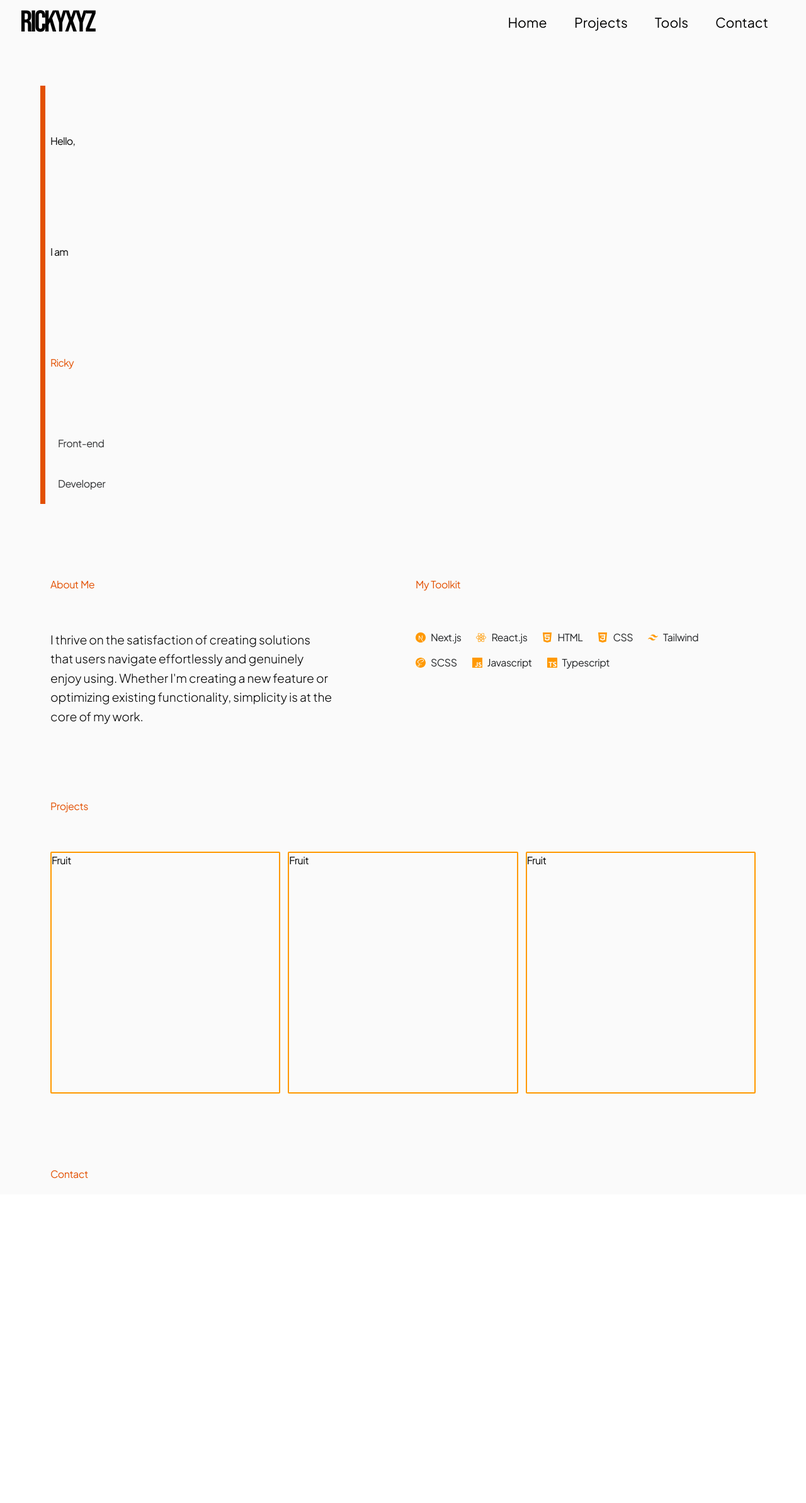
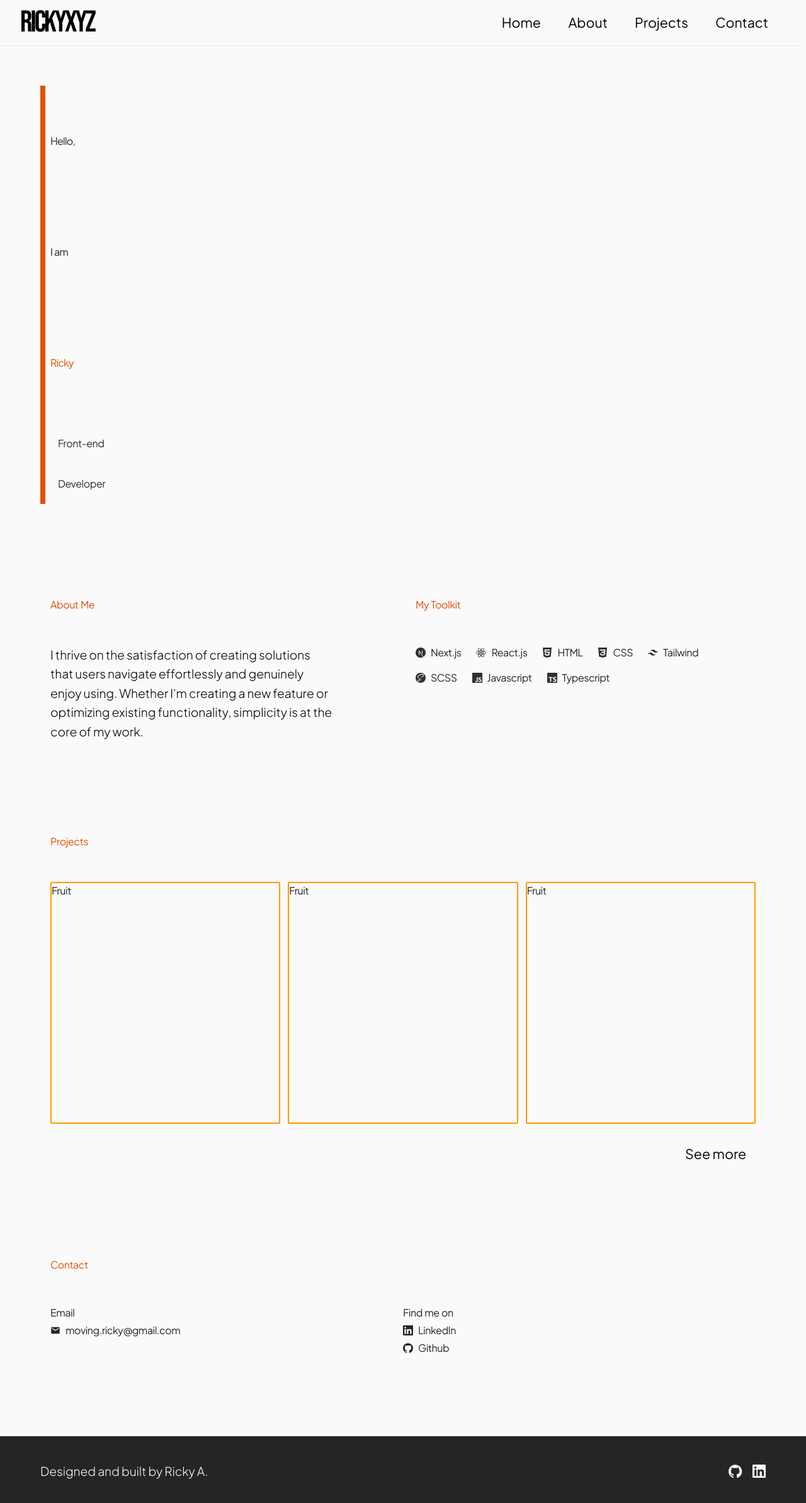
Before and after one commit to rickyxyz/rickyxyz.github.io, a React (Vite) app: page / in a window 1280 px wide. Shown: the top 2386 px of the page at 63% size. Before the commit the page ends 1896 px from the top, so only its background shows below. Built offline with nearby package versions, Linux system fonts and the light colour scheme.

Commit message:
feat: add contact and footer

```diff
--- a/src/App.tsx
+++ b/src/App.tsx
@@ -7,7 +7,10 @@ import {
   SiTailwindcss,
   SiCss3,
   SiHtml5,
+  SiLinkedin,
+  SiGithub,
 } from "react-icons/si";
+import { MdEmail } from "react-icons/md";
 
 const skills = [
   {
@@ -46,7 +49,7 @@ const skills = [
 
 function App() {
   return (
-    <main className="w-full grid grid-cols-1 md:grid-cols-2 gap-y-12 gap-x-10 px-8 md:px-20 md:pt-16 md:gap-y-24 max-w-7xl">
+    <main className="w-full grid grid-cols-1 md:grid-cols-2 gap-y-12 gap-x-10 px-8 md:px-20 md:pt-16 md:gap-y-32 max-w-7xl">
       <section className="relative w-full flex md:col-span-2">
         <div className="w-2 h-full bg-dark_orange absolute -left-4" />
         <div>
@@ -61,7 +64,7 @@ function App() {
           <h2 className="pl-1 md:pl-3 text-darker_black">Developer</h2>
         </div>
       </section>
-      <section className="w-full flex flex-col gap-4 md:gap-10 justify-start relative">
+      <section className="w-full flex flex-col gap-4 md:gap-8 justify-start relative">
         <h2 className="text-dark_orange">About Me</h2>
         <p className="md:w-5/6">
           I thrive on the satisfaction of creating solutions that users navigate
@@ -70,20 +73,20 @@ function App() {
           core of my work.
         </p>
       </section>
-      <section className="min-h w-full flex flex-col gap-4 md:gap-10 justify-start md:w-10/12 relative">
+      <section className="min-h w-full flex flex-col gap-4 md:gap-8 justify-start md:w-10/12 relative">
         <h2 className="text-dark_orange">My Toolkit</h2>
         <ul className="flex flex-row flex-wrap w-full gap-x-6 gap-y-4">
           {skills.map((skill) => (
             <li key={`skill-${skill.name}`}>
               <h6 className="flex flex-row items-center gap-2 text-almost_black">
-                <span className="text-orange">{skill.icon}</span>
+                <span className="text-darker_black">{skill.icon}</span>
                 {skill.name}
               </h6>
             </li>
           ))}
         </ul>
       </section>
-      <section className="md:col-span-2 w-full flex flex-col gap-4 md:gap-10">
+      <section className="md:col-span-2 w-full flex flex-col gap-4 md:gap-8">
         <h2 className="text-dark_orange">Projects</h2>
         <div className="grid grid-cols-3 gap-3 h-96 justify-between">
           <article className="border-2 border-orange rounded-sm">
@@ -96,9 +99,36 @@ function App() {
             <h3>Fruit</h3>
           </article>
         </div>
+        <a className="self-end w-28">See more</a>
       </section>
-      <section className="md:col-span-2 w-full flex flex-col">
+      <section className="pb-32 md:col-span-2 w-full flex flex-col gap-4 md:gap-8">
         <h2 className="text-dark_orange">Contact</h2>
+        <div className="grid grid-cols-2 justify-between items-start">
+          <div>
+            <h3 className="text-almost_black mb-1">Email</h3>
+            <h5 className="flex flex-row items-center gap-2 text-almost_black">
+              <MdEmail />
+              moving.ricky@gmail.com
+            </h5>
+          </div>
+          <div>
+            <h3 className="mb-1">Find me on</h3>
+            <ul className="flex flex-col gap-y-1">
+              <li>
+                <h5 className="flex flex-row items-center gap-2 text-almost_black">
+                  <SiLinkedin />
+                  LinkedIn
+                </h5>
+              </li>
+              <li>
+                <h5 className="flex flex-row items-center gap-2 text-almost_black">
+                  <SiGithub />
+                  Github
+                </h5>
+              </li>
+            </ul>
+          </div>
+        </div>
       </section>
     </main>
   );
--- /dev/null
+++ b/src/Footer.tsx
@@ -0,0 +1,27 @@
+import { SiGithub, SiLinkedin } from "react-icons/si";
+
+function Footer() {
+  return (
+    <footer className="bg-almost_black w-full flex flex-col items-center p-10">
+      <div className="max-w-6xl w-full text-almost_white flex justify-between">
+        <span className="text-almost_white">
+          <p>Designed and built by Ricky A.</p>
+        </span>
+        <ul className="flex flex-row gap-4 items-center">
+          <li>
+            <a href="#">
+              <SiGithub />
+            </a>
+          </li>
+          <li>
+            <a href="#">
+              <SiLinkedin />
+            </a>
+          </li>
+        </ul>
+      </div>
+    </footer>
+  );
+}
+
+export default Footer;
--- a/src/Header.tsx
+++ b/src/Header.tsx
@@ -1,17 +1,17 @@
 function Header() {
   return (
-    <header className="p-2 flex flex-row justify-between items-center sticky top-0 w-full bg-almost_white md:py-1 md:p-8 md:pr-12 z-50">
+    <header className="p-2 flex flex-row justify-between items-center sticky top-0 w-full bg-almost_white md:py-1 md:p-8 md:pr-12 z-50 shadow-sm">
       <span className="logo-text">rickyxyz</span>
       <nav className="hidden md:block">
         <ol className="flex flex-row gap-8">
           <li className="w-18">
             <a href="#">Home</a>
           </li>
+          <li className="w-18">
+            <a href="#">About</a>
+          </li>
           <li className="w-24">
             <a href="#">Projects</a>
-          </li>
-          <li className="w-16">
-            <a href="#">Tools</a>
           </li>
           <li className="w-24">
             <a href="#">Contact</a>
--- a/src/main.tsx
+++ b/src/main.tsx
@@ -2,10 +2,12 @@ import React from "react";
 import ReactDOM from "react-dom/client";
 import Header from "./Header.tsx";
 import App from "./App.tsx";
+import Footer from "./Footer.tsx";
 
 ReactDOM.createRoot(document.getElementById("root")!).render(
   <React.StrictMode>
     <Header />
     <App />
+    <Footer />
   </React.StrictMode>
 );
--- a/src/typography.css
+++ b/src/typography.css
@@ -29,6 +29,7 @@ h5,
 h6 {
   letter-spacing: -0.03em;
   word-spacing: 0.07em;
+  color: #232527ff;
 }
 
 h1,
@@ -73,10 +74,6 @@ h5 {
 h6,
 a {
   font-size: 1.2rem;
-}
-
-a {
-  text-shadow: 3px 3px 0 #fdfdffff;
 }
 
 a:hover,
@@ -126,9 +123,6 @@ p {
   }
 
   p {
-    font-weight: 300;
     font-size: 1.2rem;
-    letter-spacing: -0.004em;
-    line-height: 1.9rem;
   }
 }
```
